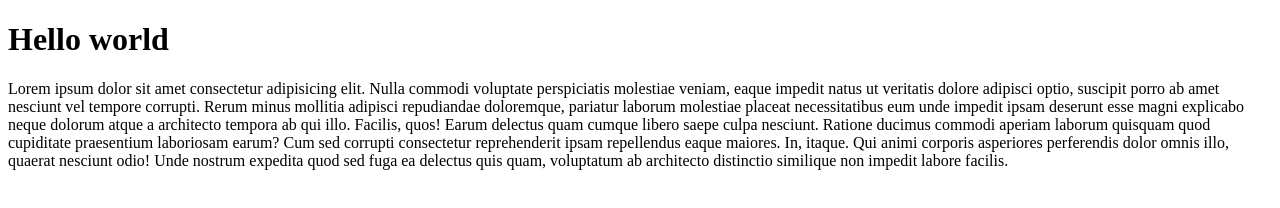
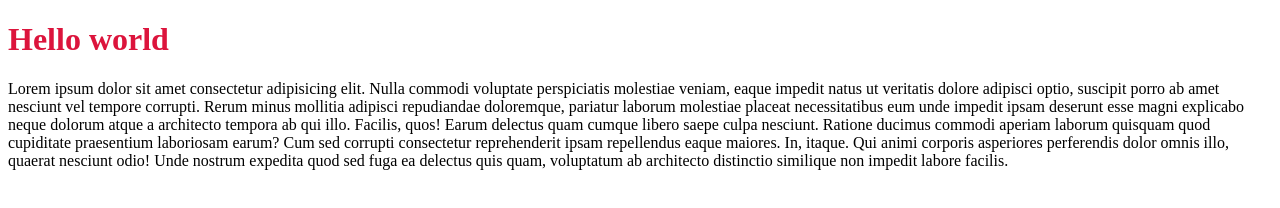
Before and after one commit to dayeon123/kdtfed-241219, a plain HTML site: page 241219/index.html in a window 1280 px wide. Drawn offline with Linux system fonts and the light colour scheme.

Commit message:
241219-03

```diff
--- a/241219/index.html
+++ b/241219/index.html
@@ -3,6 +3,7 @@
   <head>
     <meta charset="UTF-8" />
     <meta name="viewport" content="width=device-width, initial-scale=1.0" />
+    <link rel="stylesheet" href="./style.css" />
     <title>Document</title>
   </head>
   <body>
--- a/241219/style.css
+++ b/241219/style.css
@@ -0,0 +1,3 @@
+h1 {
+  color: crimson;
+}
```
